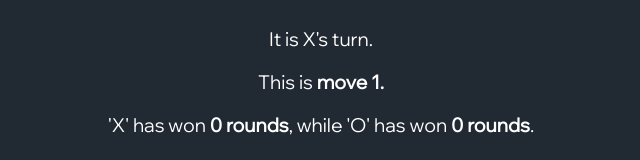
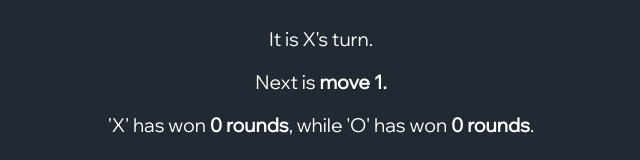
Before and after one commit to Magthylius/magthylius.github.io, a React (Create React App) app: page /tictactoe in a window 1280 px wide. Shown: the part 510-670 px from the top of the page, without its empty margins (319-959 px from the left). Built offline with nearby package versions, Linux system fonts and the light colour scheme.

Commit message:
fix: meta info consistency

```diff
--- a/src/Pages/TicTacToe/TicTacToeGame.tsx
+++ b/src/Pages/TicTacToe/TicTacToeGame.tsx
@@ -189,7 +189,7 @@ function TicTacToeGame() {
       </div>
       <div id='game-info' className='label'>
         <div id='game-meta-info' className='label'>
-          <p>This {hasGameEnded ? "was" : "is"} <b>move {currentMove + (hasGameEnded ? 0 : 1)}.</b></p>
+          <p>{hasGameEnded || isViewingHistory ? "This was" : "Next is"} <b>move {currentMove + (hasGameEnded ? 0 : 1)}.</b></p>
           <p>'X' has won <b>{winCount.x} rounds</b>, while 'O' has won <b>{winCount.y} rounds</b>.</p>
         </div>
         <div id='game-history'>
```
